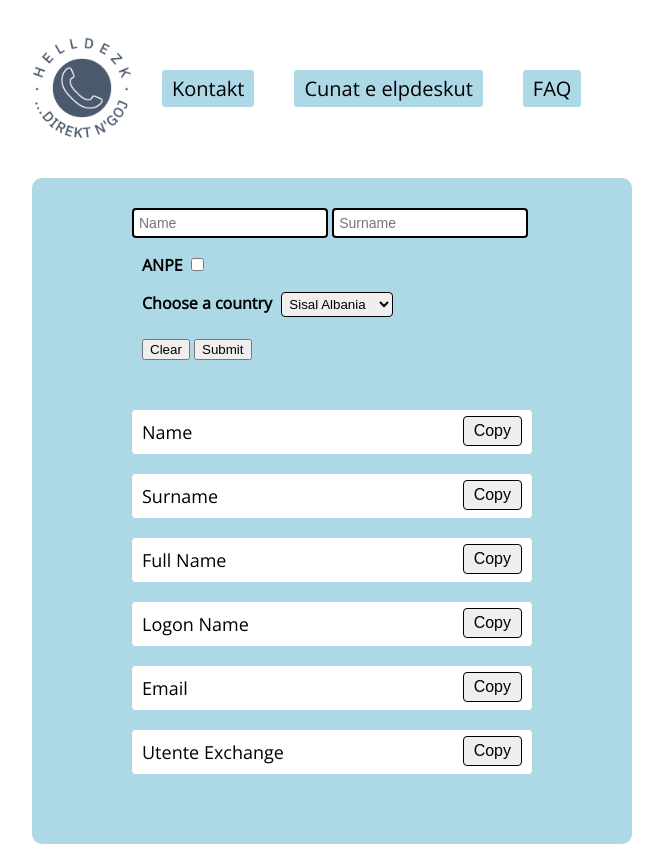
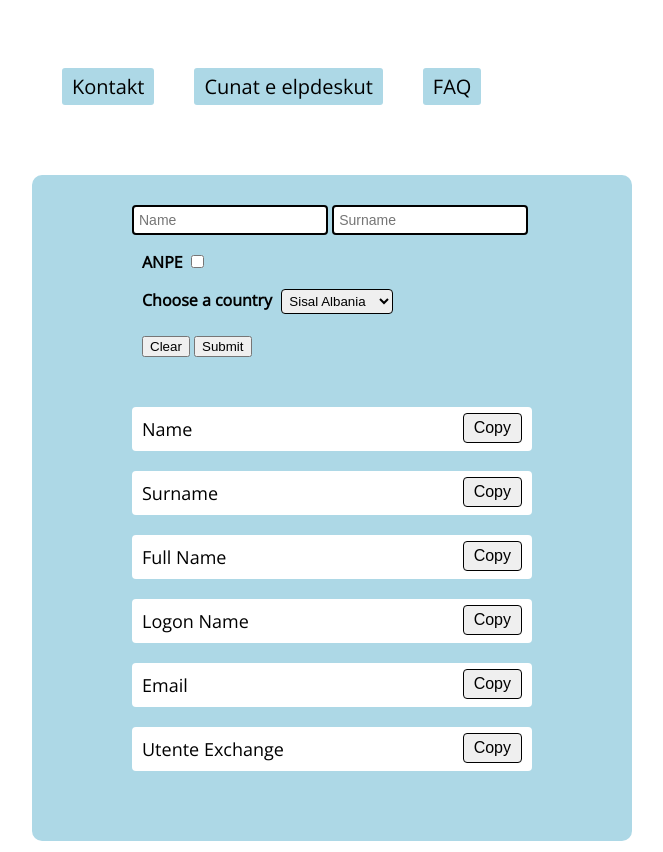
Before and after one commit to Illyrian1000/kicibacon, a plain HTML site: page index.html in a window 1280 px wide. Shown: the whole page, without its empty margins (308-971 px from the left). Drawn offline with nearby package versions, Linux system fonts and the light colour scheme.

Commit message:
Update index.html

```diff
--- a/index.html
+++ b/index.html
@@ -12,7 +12,6 @@
 </head>
 <body>
     <header>
-        <img class="logo-png" src="logo.png" alt="">
 
 
         <p class="topButtons"> Kontakt</p>
```
